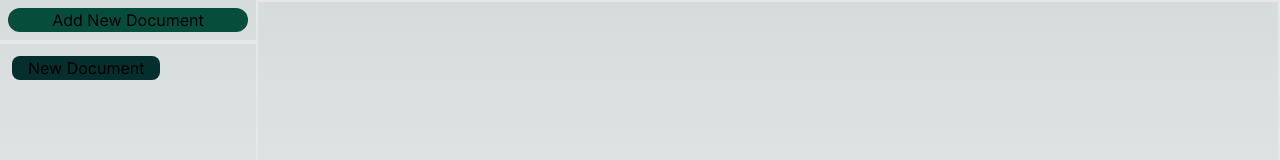
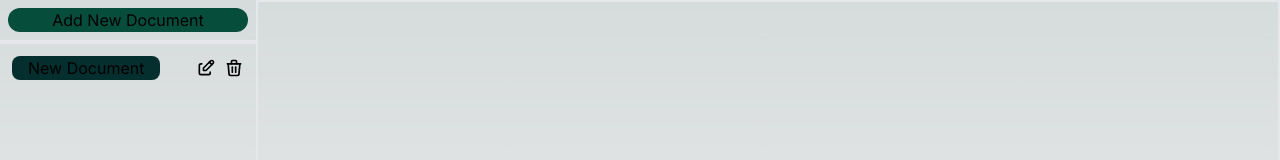
Before and after one commit to tuneyuki/mdwiki, a Next.js app: page / in a window 1280 px wide. Both pictures are taken after a click on the button "Add New Document". Shown: the top 160 px of the page. Built offline with nearby package versions, Linux system fonts and the light colour scheme.

Commit message:
ドキュメント削除対応

```diff
--- a/src/app/page.tsx
+++ b/src/app/page.tsx
@@ -1,14 +1,11 @@
 "use client";
 import { Document } from "@/types/document";
 import { saveDocuments, loadDocuments } from "@/utils/localstorage";
-import { useEffect, useState } from "react";
+import { useEffect, useState, useRef } from "react";
 import {
   IconEdit,
   IconCornerDownLeft,
-  IconWriting,
-  IconEye,
-  IconDownload,
-  IconEraser,
+  IconTrash,
 } from "@tabler/icons-react";
 import ReactMarkdown, { Options } from "react-markdown";
 import remarkGfm from "remark-gfm";
@@ -37,6 +34,7 @@ export default function Home() {
     saveDocuments(updatedDocuments);
   };
 
+
   useEffect(() => {
     const localdata = loadDocuments();
     if (localdata) {
@@ -45,6 +43,10 @@ export default function Home() {
     setEditingTitle(false);
     setEditingContent(false);
   }, []);
+
+  useEffect(() => {
+    saveDocuments(documents)
+  }, [documents])
 
   function addNewDocument(
     event: React.MouseEvent<HTMLButtonElement, MouseEvent>
@@ -101,6 +103,20 @@ export default function Home() {
     }
   }
 
+  function handleEditTitle(e: React.MouseEvent<HTMLButtonElement, MouseEvent>): void {
+    const currentDoc = documents.find(doc => doc.id === e.currentTarget.value)
+    setCurrent(currentDoc);
+    setEditingTitle(true)
+  }
+
+
+  function handleDeleteTitle(e: React.MouseEvent<HTMLButtonElement, MouseEvent>): void {
+    setDocuments(documents.filter(doc => doc.id !== e.currentTarget.value))
+    if(current?.id === e.currentTarget.value){
+      setCurrent(undefined)
+    }
+  }
+
   return (
     <div className="flex h-screen">
       <aside className="w-1/5 h-full">
@@ -114,7 +130,9 @@ export default function Home() {
         </div>
         <div className="border-2"></div>
         <div className="p-2 max-h-screen">
-          {documents.map((item) => (
+          {!isEditingTitle && (
+            <>
+            {documents.map((item) => (
             <div className="w-full flex justify-between" key={item.id}>
               <button
                 className={`m-1 px-4 rounded-lg
@@ -128,12 +146,70 @@ export default function Home() {
               >
                 {item.title}
               </button>
+              <div className="flex flex-col justify-center">
+                <div className="flex">
+                <button
+                  className="hover:bg-slate-500 active:bg-slate-300 p-1"
+                  value={item.id}
+                  onClick={handleEditTitle}
+                >
+                  <IconEdit size={20}/>
+                </button>
+                <button
+                  className="hover:bg-slate-500 active:bg-slate-300 p-1"
+                  value={item.id}
+                  onClick={handleDeleteTitle}
+                >
+                  <IconTrash size={20}/>
+                </button>
+                </div>
+              </div>
             </div>
           ))}
+            </>
+          )} {/* !isEditingTitle */}
+
+          {isEditingTitle && (
+            <>
+              {documents.map((item) => (
+            <div className="w-full flex justify-between" key={item.id}>
+              {item.id === current?.id && (
+                <>
+                                <form onSubmit={handleSaveTitle}>
+                  <input
+                    className="m-1 w-full text-gray-800"
+                    value={current.title}
+                    onChange={handleTitleEdit}
+                  >
+                    </input>
+                </form>
+                <button
+                  onClick={handleSaveTitle}
+                >
+                  <IconCornerDownLeft size={20} />
+                </button>
+                </>
+
+              )}
+              {item.id !== current?.id &&(
+                            <button
+                            className={"m-1 px-4 rounded-lg bg-teal-950 hover:bg-teal-800 active:bg-teal-600"}
+                            onClick={handleDocSelect}
+                            value={item.id}
+                          >
+                            {item.title}
+                          </button>
+              )}
+
+            </div>
+              ))}
+            </>
+          )}
+
         </div>
       </aside>
       <main className="w-4/5 h-full border-2 flex flex-col">
-        {current && !isEditingTitle && (
+        {/* {current && !isEditingTitle && (
           <div className="flex justify-between bg-indigo-950">
             <div className="text-3xl font-bold p-2">{current?.title}</div>
             <div className="flex flex-col justify-center px-2">
@@ -165,7 +241,7 @@ export default function Home() {
               </button>
             </div>
           </div>
-        )}
+        )} */}
 
         <div className="h-full">
           {current && !isEditingContent && (
@@ -189,7 +265,7 @@ export default function Home() {
                   onClick={() => setEditingContent(true)}
                   className="bg-slate-600 hover:bg-slate-500 active:bg-slate-300 rounded-full p-2 border-2 mx-2"
                 >
-                  <IconEdit size={20} />
+                  <IconEdit size={80} />
                 </button>
               </div>
             </div>
@@ -214,7 +290,7 @@ export default function Home() {
                   onClick={handleSaveContent}
                   className="bg-slate-600 hover:bg-slate-800 active:bg-slate-600 rounded-full p-2 border-2 mx-2"
                 >
-                  <IconCornerDownLeft size={20} />
+                  <IconCornerDownLeft size={80} />
                 </button>
                 {/* <button className="bg-slate-600 hover:bg-slate-800 active:bg-slate-600 rounded-full p-2 border-2 mx-2">
                   <IconEye size={20} />
```
Also changed, not shown: screen02.png (added), src/app/components/sidebar.tsx (added), 1 other file (tests, documents, lock files or other folders).
